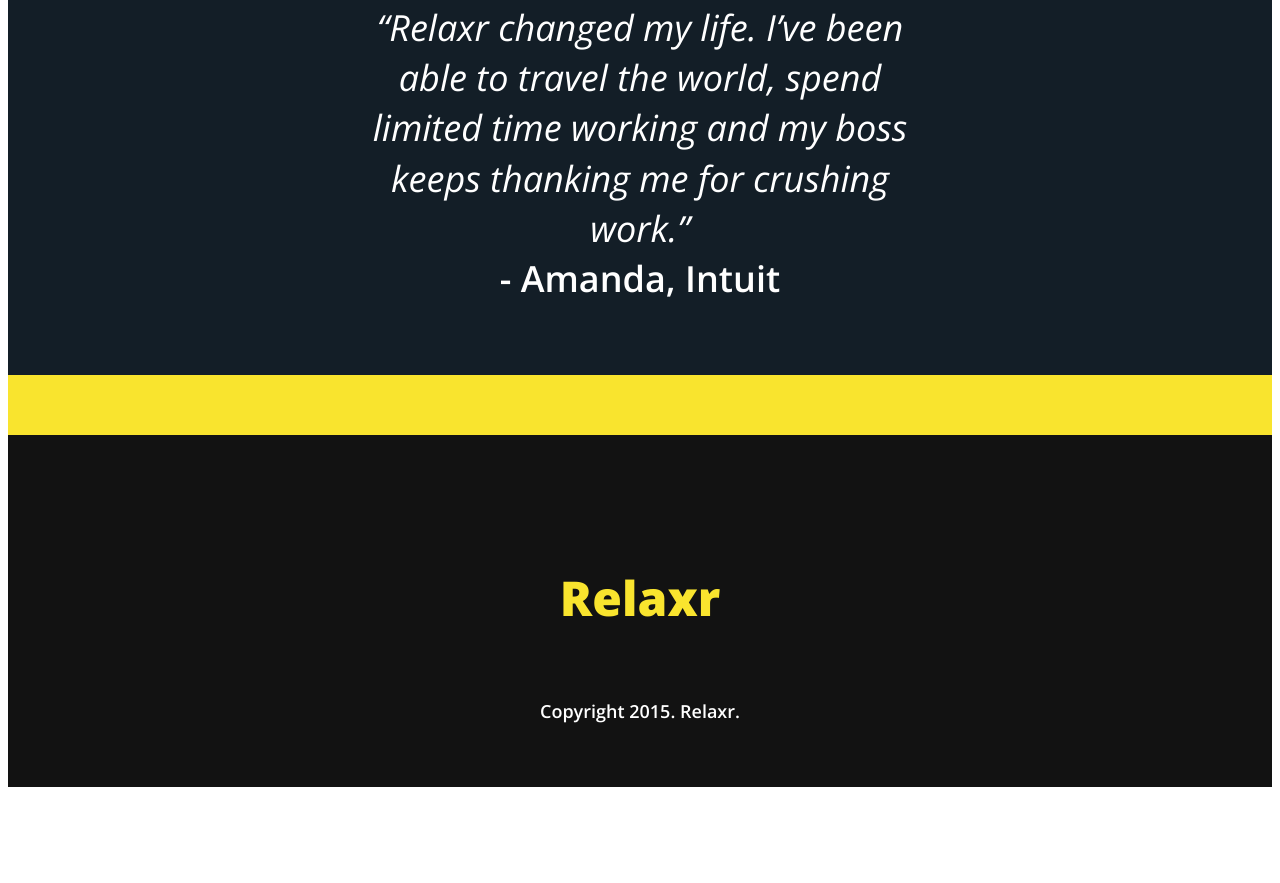
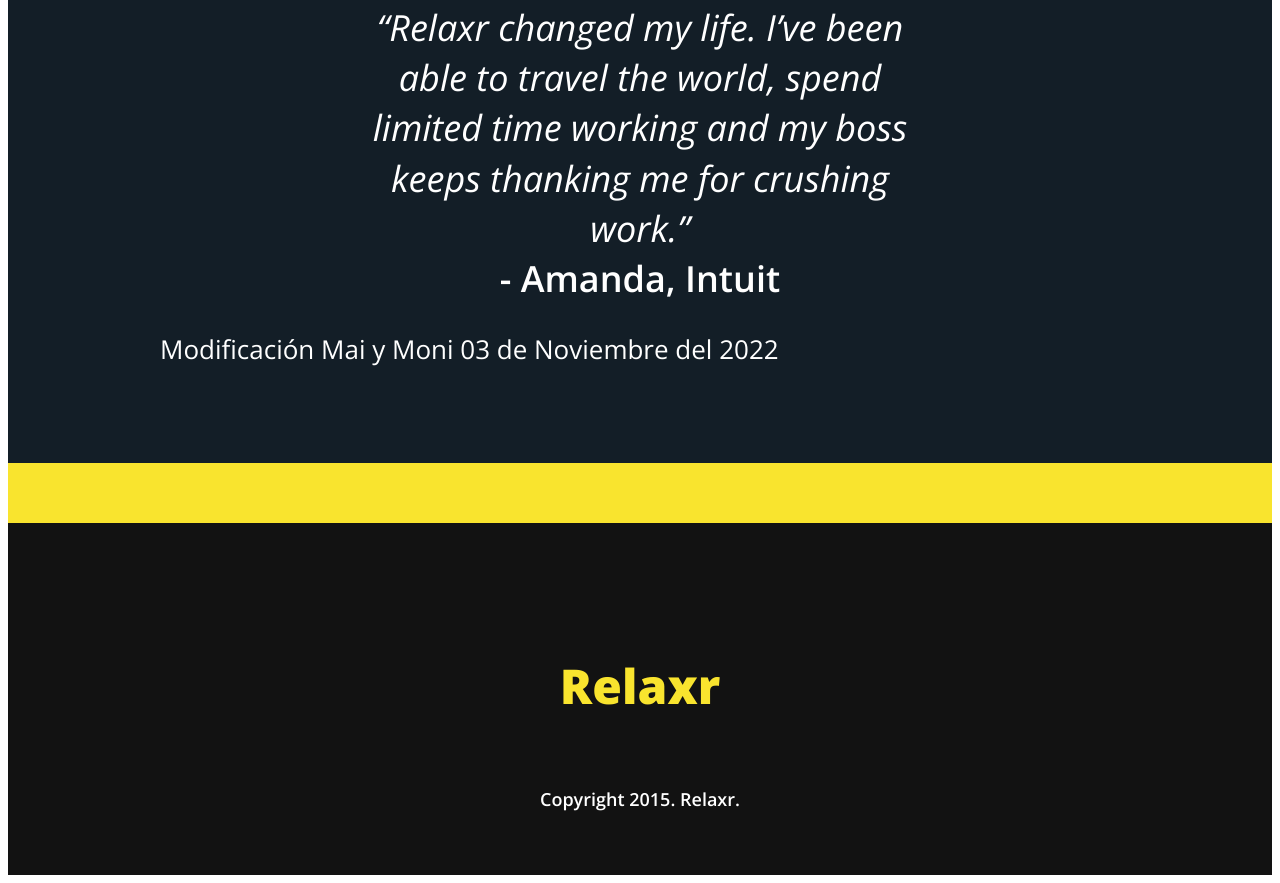
Before and after one commit to Mairendon/Lab01, a plain HTML site: page index.html/index.html in a window 1280 px wide. Shown: the part 1449-2332 px from the top of the page. Before the commit the page ends 2244 px from the top, so only its background shows below. Drawn offline with nearby package versions, Linux system fonts and the light colour scheme; files that its build step writes are made by us from their sources; a script that the page names is missing.

Commit message:
modificacion html-js

```diff
--- a/index.html/index.html
+++ b/index.html/index.html
@@ -38,6 +38,7 @@
 			<div class="container">
 				<blockquote>&ldquo;Relaxr changed my life. I&rsquo;ve been able to travel the world, spend limited time working and my boss keeps thanking me for crushing work.&rdquo;
 				<span>- Amanda, Intuit</span></blockquote>
+				<p> Modificación Mai y Moni 03 de Noviembre del 2022</p>
 			</div>
 		</section>
 		<aside>
```
